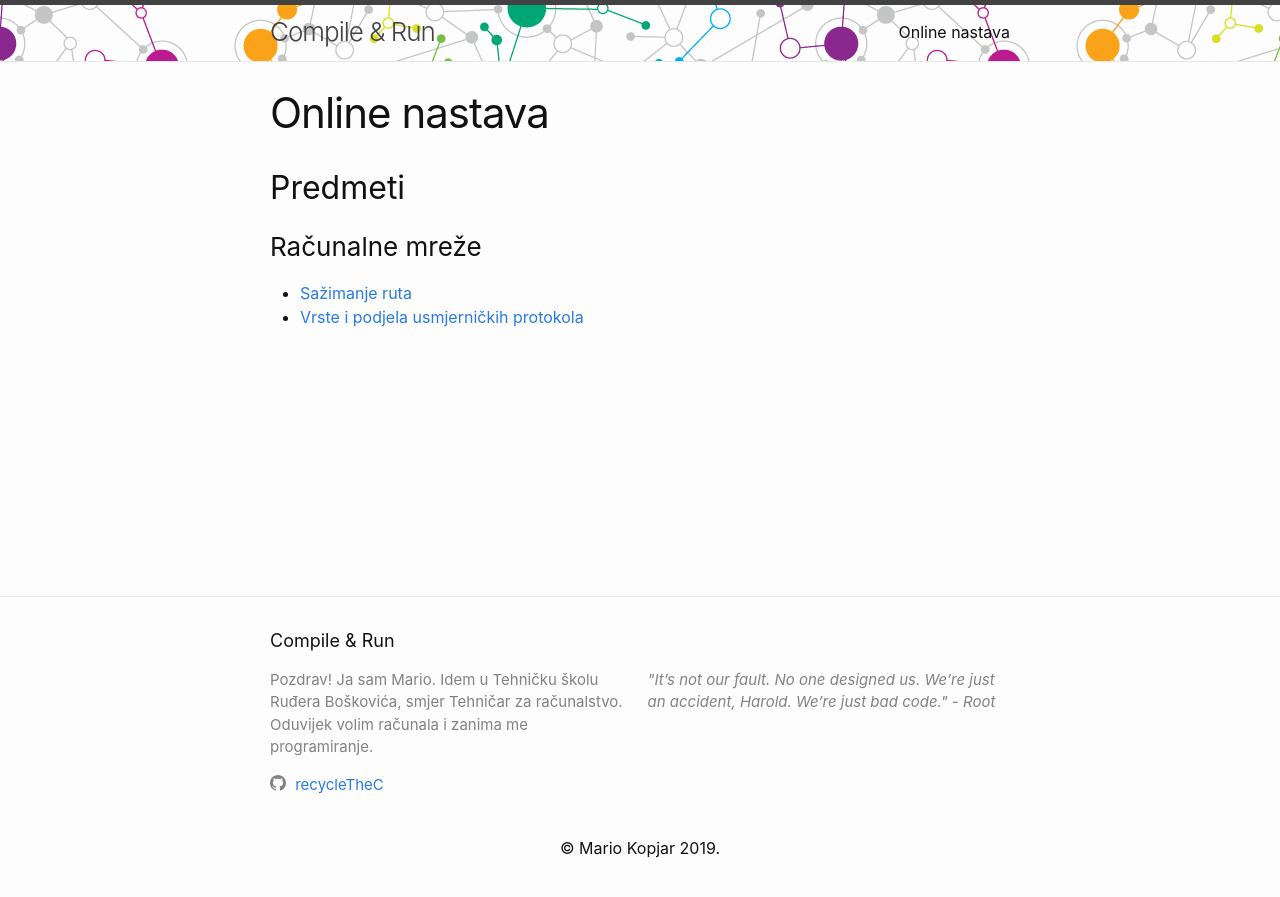
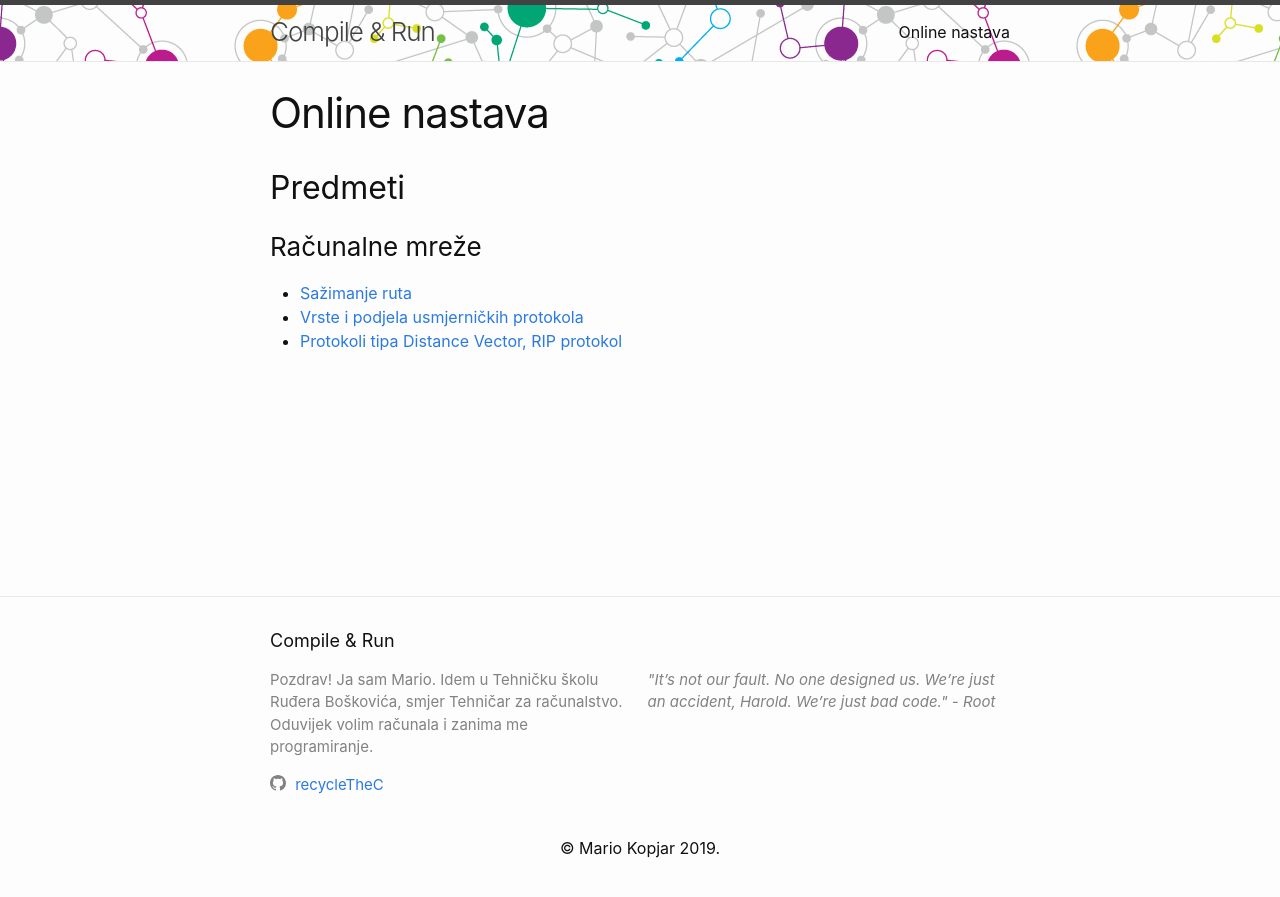
Before and after one commit to recycleTheC/blog, a Jekyll site: the page built from online-nastava.markdown, in a window 1280 px wide. Shown: the top 897 px of the page. Built offline with Jekyll 4.4.1, drawn with Linux system fonts in a browser that asks for light colours.

Commit message:
Update online-nastava.markdown

```diff
--- a/online-nastava.markdown
+++ b/online-nastava.markdown
@@ -11,4 +11,5 @@ permalink: /online-nastava/
 <ul>
     <li><a href="racunalne-mreze/sazimanje-ruta/">Sažimanje ruta</a></li>
     <li><a href="racunalne-mreze/usmjernicki-protokoli/">Vrste i podjela usmjerničkih protokola</a></li>
+    <li><a href="racunalne-mreze/protokoli-distance-vector-rip/">Protokoli tipa Distance Vector, RIP protokol</a></li>
 </ul>
```
